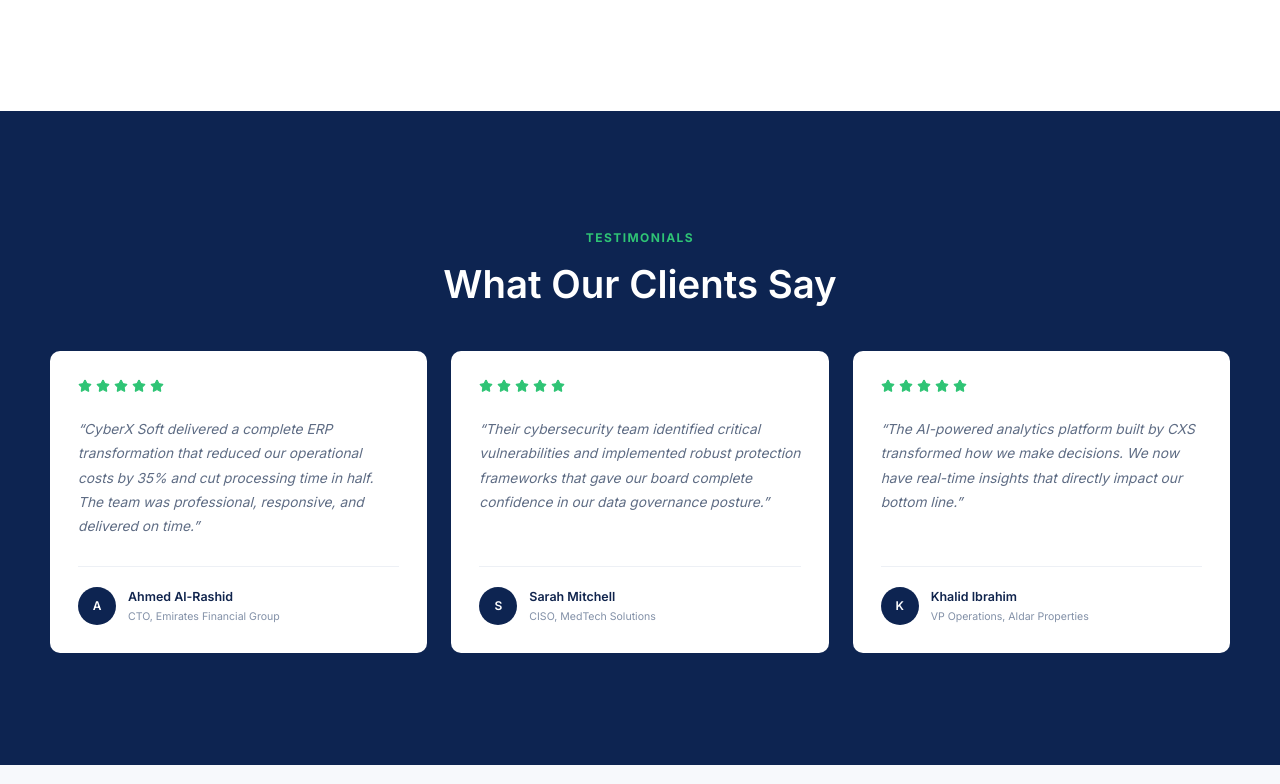
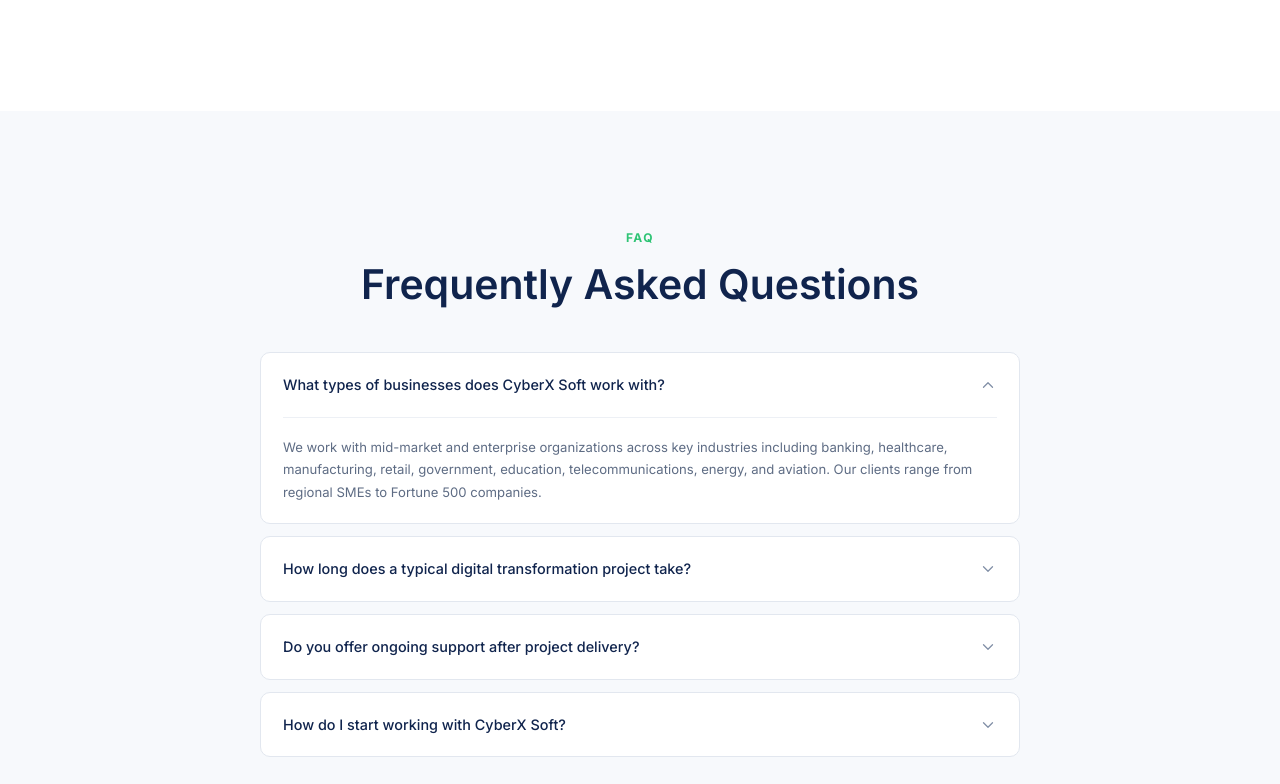
Before and after one commit to Furqan54/CyberXSoftStudio.net, a React (Vite) app in the folder client/: page / in a window 1280 px wide. Shown: the part 2796-3580 px from the top of the page. Built offline with nearby package versions, Linux system fonts and the light colour scheme.

Commit message:
Remove unverified home testimonials

```diff
--- a/client/src/features/home/HomePage.jsx
+++ b/client/src/features/home/HomePage.jsx
@@ -5,7 +5,6 @@
 import ClientsPartners from "./ClientsPartners";
 import HomeServices from "./HomeServices";
 import WhyChooseUs from "./WhyChooseUs";
-import Testimonials from "./Testimonials";
 
 import { homeFaqs } from "./homeData";
 
@@ -22,8 +21,6 @@
 
       <WhyChooseUs />
 
-      <Testimonials />
-
       <FAQSection items={homeFaqs} />
     </main>
   );
```
